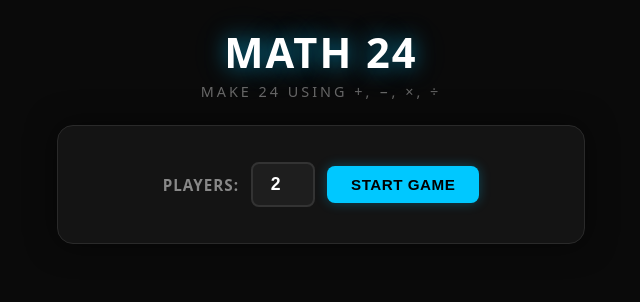
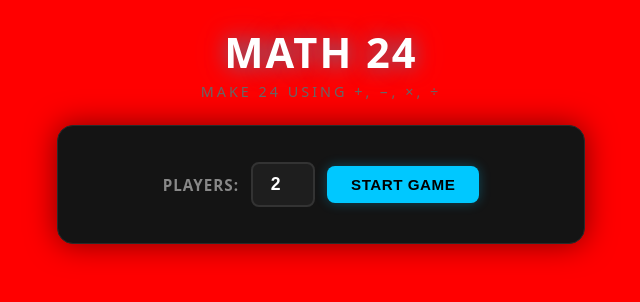
Before and after one commit to Arnavtaduvayi/Math-24-Game, a React (Vite) app: page / in a window 1280 px wide. Shown: the top 302 px of the page, without its empty margins (319-959 px from the left). Built offline with nearby package versions, Linux system fonts and the light colour scheme.

Commit message:
Change background color to red

```diff
--- a/src/index.css
+++ b/src/index.css
@@ -6,7 +6,7 @@
 
 body {
   font-family: system-ui, -apple-system, sans-serif;
-  background: #0a0a0a;
+  background: red;
   color: #e0e0e0;
   min-height: 100vh;
 }
```
